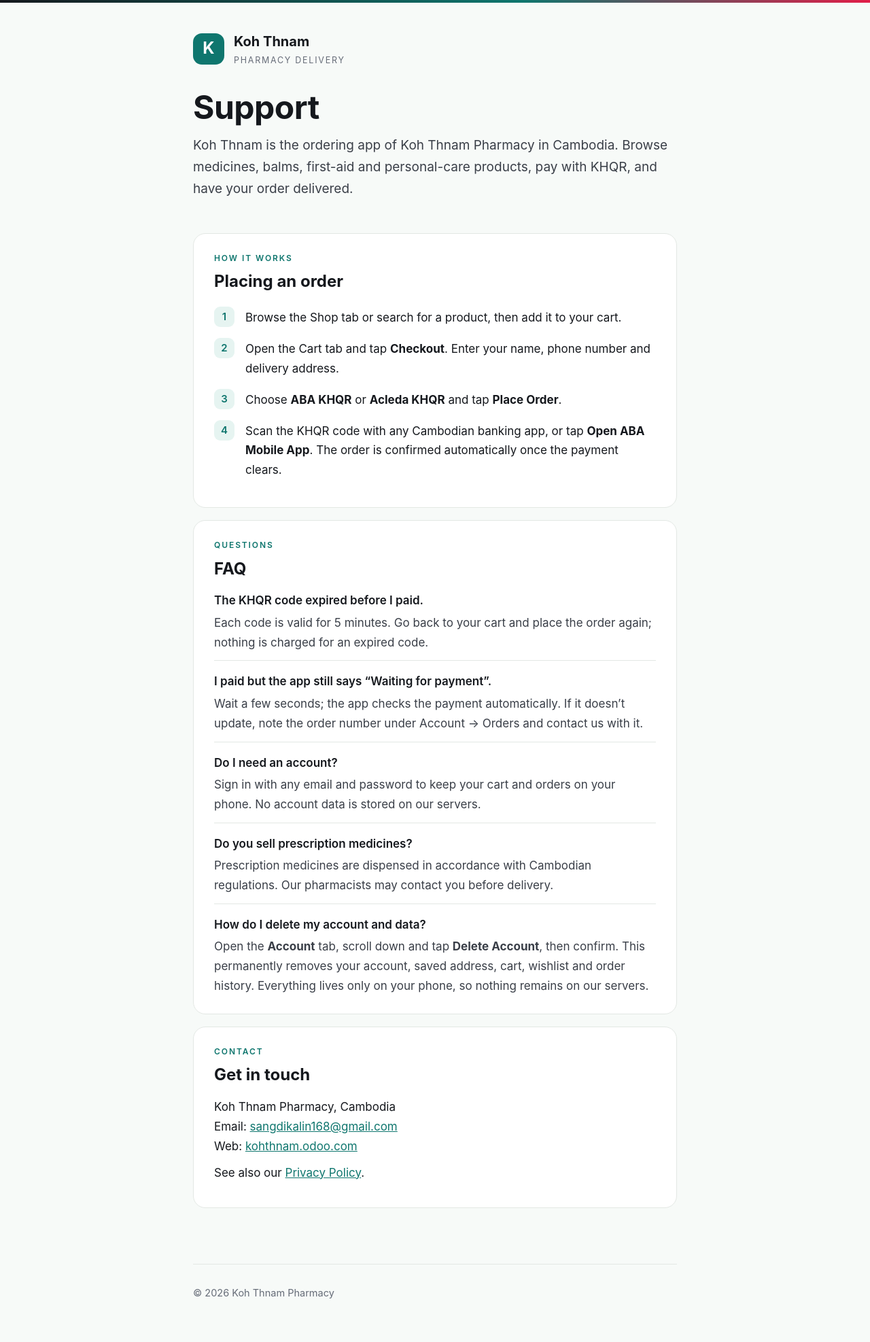
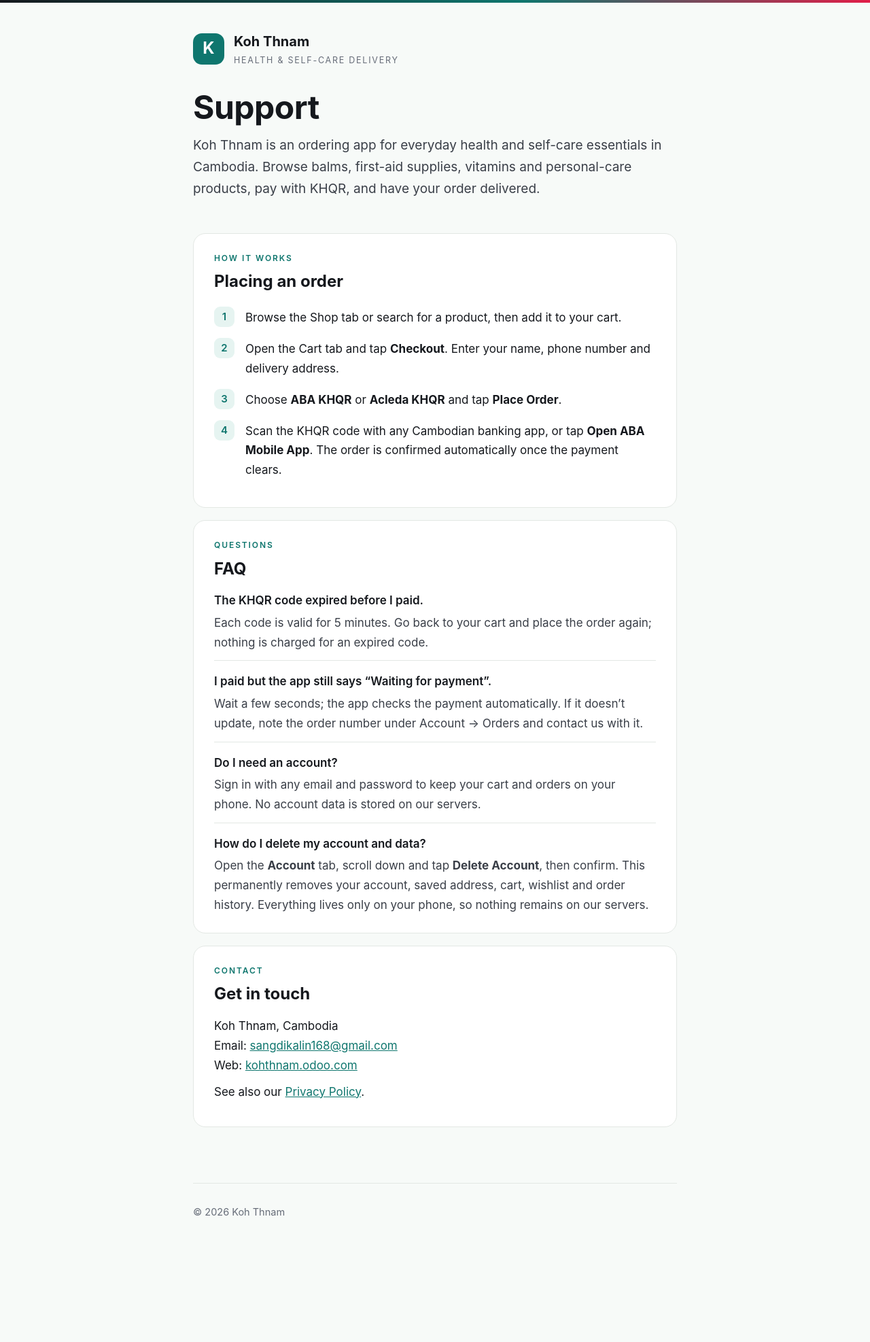
Before and after one commit to sangdikalin168/kohthnam-app-pages, a plain HTML site: page support.html in a window 1280 px wide. Shown: the whole page at 68% size. After the commit the page ends 1855 px from the top, so only its background shows below. Drawn offline with Linux system fonts and the light colour scheme.

Commit message:
Koh Thnam privacy policy and support pages

```diff
--- a/support.html
+++ b/support.html
@@ -4,7 +4,7 @@
 <meta charset="utf-8" />
 <meta name="viewport" content="width=device-width, initial-scale=1" />
 <title>Koh Thnam — Support</title>
-<meta name="description" content="Help and support for the Koh Thnam pharmacy ordering app." />
+<meta name="description" content="Help and support for the Koh Thnam ordering app." />
 <style>
   :root{--ink:#15181d;--paper:#f7faf8;--card:#ffffff;--muted:#666c78;--line:#e3e8e4;--accent:#0f766e;--accent-soft:#e6f4f1}
   *{box-sizing:border-box}
@@ -40,10 +40,10 @@
   <header class="site">
     <div class="brand">
       <div class="logo">K</div>
-      <div><b>Koh Thnam</b><span>Pharmacy delivery</span></div>
+      <div><b>Koh Thnam</b><span>Health &amp; self-care delivery</span></div>
     </div>
     <h1>Support</h1>
-    <p class="lead">Koh Thnam is the ordering app of Koh Thnam Pharmacy in Cambodia. Browse medicines, balms, first-aid and personal-care products, pay with KHQR, and have your order delivered.</p>
+    <p class="lead">Koh Thnam is an ordering app for everyday health and self-care essentials in Cambodia. Browse balms, first-aid supplies, vitamins and personal-care products, pay with KHQR, and have your order delivered.</p>
   </header>
 
   <main>
@@ -64,21 +64,20 @@
       <div class="faq"><p class="q">The KHQR code expired before I paid.</p><p class="a">Each code is valid for 5 minutes. Go back to your cart and place the order again; nothing is charged for an expired code.</p></div>
       <div class="faq"><p class="q">I paid but the app still says “Waiting for payment”.</p><p class="a">Wait a few seconds; the app checks the payment automatically. If it doesn’t update, note the order number under Account → Orders and contact us with it.</p></div>
       <div class="faq"><p class="q">Do I need an account?</p><p class="a">Sign in with any email and password to keep your cart and orders on your phone. No account data is stored on our servers.</p></div>
-      <div class="faq"><p class="q">Do you sell prescription medicines?</p><p class="a">Prescription medicines are dispensed in accordance with Cambodian regulations. Our pharmacists may contact you before delivery.</p></div>
       <div class="faq"><p class="q">How do I delete my account and data?</p><p class="a">Open the <strong>Account</strong> tab, scroll down and tap <strong>Delete Account</strong>, then confirm. This permanently removes your account, saved address, cart, wishlist and order history. Everything lives only on your phone, so nothing remains on our servers.</p></div>
     </section>
 
     <section>
       <p class="eyebrow">Contact</p>
       <h2>Get in touch</h2>
-      <p>Koh Thnam Pharmacy, Cambodia<br>
+      <p>Koh Thnam, Cambodia<br>
       Email: <a href="mailto:sangdikalin168@gmail.com">sangdikalin168@gmail.com</a><br>
       Web: <a href="https://kohthnam.odoo.com">kohthnam.odoo.com</a></p>
       <p>See also our <a href="privacy.html">Privacy Policy</a>.</p>
     </section>
   </main>
 
-  <footer>© 2026 Koh Thnam Pharmacy</footer>
+  <footer>© 2026 Koh Thnam</footer>
 </div>
 </body>
 </html>
```
Also changed, not shown: privacy.html (+2 -2 lines).
